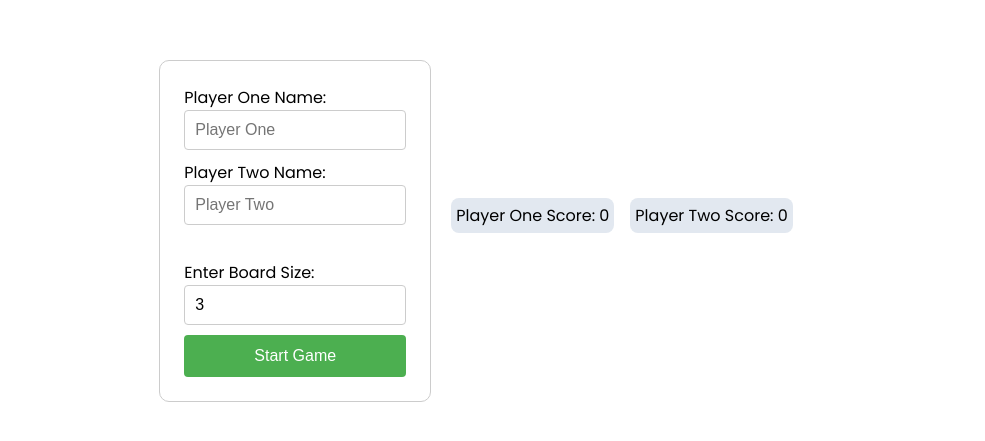
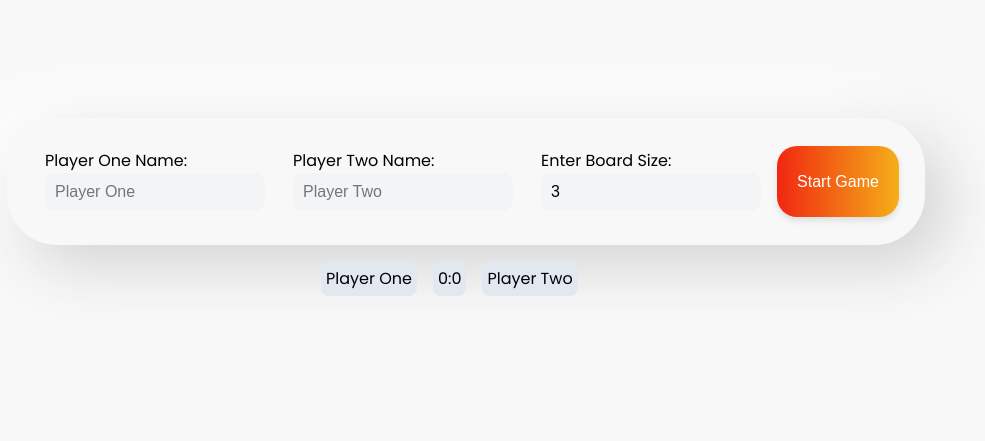
Before and after one commit to Bootcamp-FS03/Practice-2-Pierre, a plain HTML site: page index.html in a window 1280 px wide. Shown: the part 169-610 px from the top of the page, without its empty margins (164-1149 px from the left). Drawn offline with Linux system fonts and the light colour scheme.

Commit message:
Styled form

```diff
--- a/index.css
+++ b/index.css
@@ -5,31 +5,40 @@ body {
     height: 100vh;
     margin: 0;
     font-family: 'Poppins', sans-serif;
+    background-color: #F8F8F8;
   }
 
   .container {
     display: flex;
-    flex-direction: row;
+    flex-direction: column;
 
     align-items: center;
   }
-
+  fieldset{
+    border: none;
+    padding: none;
+  }
+  label{
+    display: block;
+  }
   .form-container {
     display: flex;
-    flex-direction: column;
+    flex-direction: row;
     margin-right: 20px;
     padding: 1.5rem;
-    border: 1px solid #ccc;
-    border-radius: 10px;
+    border-radius: 50px;
+    background: #F8f8f8;
+    box-shadow:  20px 20px 60px #d3d3d3,
+             -20px -20px 60px #ffffff;
   }
 
   input {
     padding: 10px;
     font-size: 16px;
-    border: 1px solid #ccc;
-    border-radius: 4px;
-    margin-bottom: 10px;
-    width: 200px; /* Optional: Adjust the width as needed */
+    border: none;
+    border-radius: 10px;
+    background-color: #f3f4f6;
+    width: 200px;
   }
   .scores{
     display: flex;
@@ -42,13 +51,22 @@ body {
   }
 
   .startButton {
-    padding: 12px;
+    background: linear-gradient(to right, #f12711, #f5af19);
+    border: none;
+    color: white;
+    padding: 15px 20px;
+    text-align: center;
+    text-decoration: none;
+    display: inline-block;
     font-size: 16px;
-    background-color: #4caf50;
-    color: #fff;
-    border: none;
-    border-radius: 4px;
+    margin: 4px 2px;
     cursor: pointer;
+    border-radius: 20px;
+    box-shadow: 0px 4px 6px rgba(0, 0, 0, 0.1);
+  }
+  .startButton:hover {
+    box-shadow: none;
+    transition: all;
   }
 
   .dimensionButton:hover {
--- a/index.html
+++ b/index.html
@@ -15,19 +15,36 @@
   <body>
     <section class="container">
       <div class="form-container">
-        <label for="playerOneName">Player One Name:</label>
-        <input required type="text" id="playerOneName" placeholder="Player One" />
-        <label for="playerTwoName">Player Two Name:</label>
-        <input required type="text" id="playerTwoName" placeholder="Player Two" />
-        <br />
-        <label for="boardSize">Enter Board Size:</label>
-        <input type="number" id="boardSize" min="3" value="3" />
+        <fieldset>
+          <label for="playerOneName">Player One Name:</label>
+          <input
+            required
+            type="text"
+            id="playerOneName"
+            placeholder="Player One"
+          />
+        </fieldset>
+
+        <fieldset>
+          <label for="playerTwoName">Player Two Name:</label>
+          <input
+            required
+            type="text"
+            id="playerTwoName"
+            placeholder="Player Two"
+          />
+        </fieldset>
+        <fieldset>
+          <label for="boardSize">Enter Board Size:</label>
+          <input type="number" id="boardSize" min="3" value="3" />
+        </fieldset>
         <button class="startButton" onclick="startGame()">Start Game</button>
       </div>
       <div>
         <div id="scores" class="scores">
-          <p class="score" id="playerOneScore">Player One Score: 0</p>
-          <p class="score" id="playerTwoScore">Player Two Score: 0</p>
+          <p class="score" id="playerOneScore">Player One</p>
+          <p class="score" id="middleScore">0:0</p>
+          <p class="score" id="playerTwoScore">Player Two</p>
         </div>
         <div id="board" class="board"></div>
       </div>
--- a/tic-tac-toe.js
+++ b/tic-tac-toe.js
@@ -45,16 +45,12 @@ function cellClick(index) {
 }
 
 function checkWinner() {
-  // Check rows, columns, and diagonals
   for (let i = 0; i < boardSize; i++) {
-    // Check rows
     if (checkLine(i * boardSize, 1)) return;
 
-    // Check columns
     if (checkLine(i, boardSize)) return;
   }
 
-  // Check diagonals
   if (checkLine(0, boardSize + 1)) return;
   if (checkLine(boardSize - 1, boardSize - 1)) return;
 
@@ -97,12 +93,13 @@ function updateScores(winnerName) {
 }
 
 function displayScores() {
-  document.getElementById(
-    'playerOneScore'
-  ).textContent = `Player One Score: ${playerOneScore}`;
-  document.getElementById(
-    'playerTwoScore'
-  ).textContent = `Player Two Score: ${playerTwoScore}`;
+  const playerOneScoreElement = document.getElementById('playerOneScore');
+  const playerTwoScoreElement = document.getElementById('playerTwoScore');
+  const middleScoreElement = document.getElementById('middleScore');
+
+  playerOneScoreElement.textContent = `${playerOneNameInput.value}: ${playerOneScore}`;
+  playerTwoScoreElement.textContent = `${playerTwoNameInput.value}: ${playerTwoScore}`;
+  middleScoreElement.textContent = `${playerOneScore}:${playerTwoScore}`;
 }
 
 function validateNames() {
```
